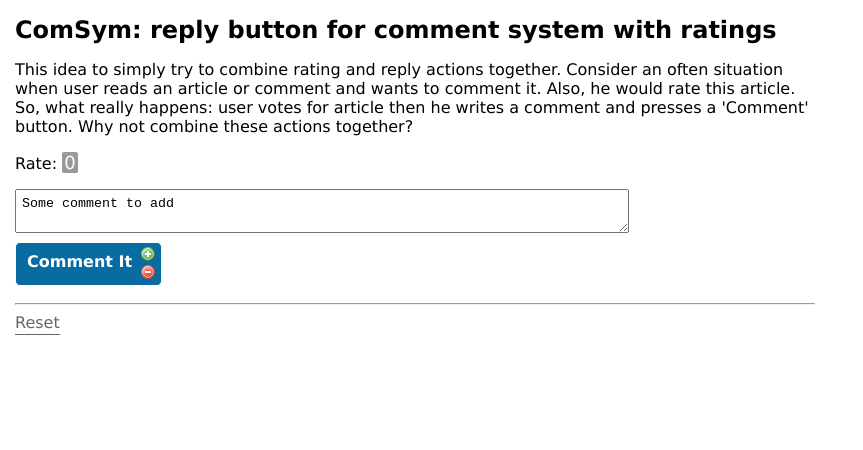
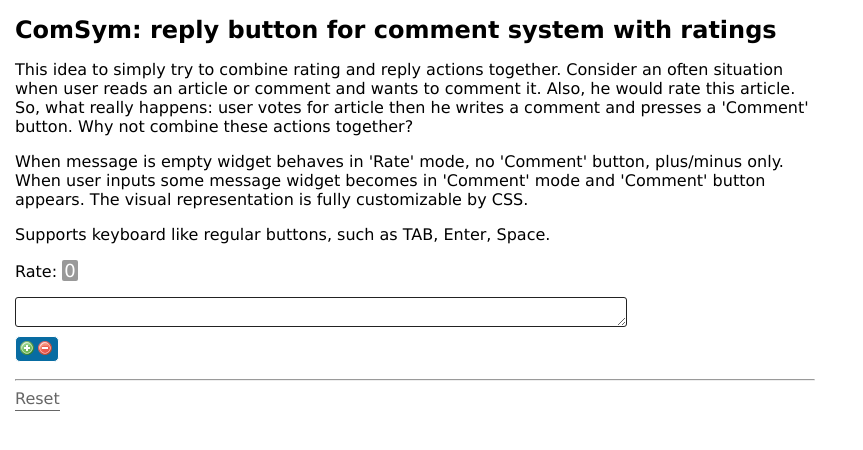
Before and after one commit to knell/comsym, a plain HTML site: page index.html in a window 1280 px wide. Shown: the whole page, without its empty margins (0-863 px from the left). Drawn offline with Linux system fonts and the light colour scheme.

Commit message:
Added textarea and project became a widget

```diff
--- a/comsym.css
+++ b/comsym.css
@@ -63,6 +63,30 @@ textarea {
 
 /* -----------  ComSym  -------------- */
 
+/* Widget */
+
+.comsym-widget {
+
+}
+
+.comsym-mode_rate {
+
+}
+
+.comsym-mode_comment {
+
+}
+
+/* Mode: Comment */
+
+.comsym-comment_area {
+	padding: 5px;
+	border-radius:         3px;
+	-moz-border-radius:    3px;
+	-webkit-border-radius: 3px;
+	border: 1px solid #222;
+}
+
 .comsym-btn {
 	border: 1px solid #fff;
 	border-radius:         5px;
@@ -76,6 +100,8 @@ textarea {
 	position: relative;
 	margin: 5px 0;
 	cursor: pointer;
+	font-family: Verdana;
+	font-size: 14px;
 }
 
 .comsym-label_holder {
@@ -102,11 +128,14 @@ textarea {
 }
 
 .comsym-plus_btn, .comsym-minus_btn {
+	display: block;
 	cursor: pointer;
 	padding: 1px;
 	width: 16px;
 	height: 16px;
 	background-repeat: no-repeat;
+	border: 0;
+	background-color: transparent;
 }
 
 .comsym-plus_btn {
@@ -124,3 +153,21 @@ textarea {
 .comsym-when_on_minus {
 	background-color: #FD856E;
 }
+
+/* Mode: Rate */
+.comsym-mode_rate .comsym-plusminus_holder {
+	width: 36px;
+}
+
+.comsym-mode_rate .comsym-plus_btn,
+.comsym-mode_rate .comsym-minus_btn {
+	float: left;
+}
+
+.comsym-mode_rate .comsym-label_holder {
+	display: none;
+}
+
+.comsym-mode_rate .comsym-comment_area {
+	height: 18px;
+}
--- a/comsym.js
+++ b/comsym.js
@@ -2,7 +2,9 @@ var ComSym_ReplyBtn = Class.create({
 	initialize: function (opts) {
 		var defOpts = {
 			'elem':         null,  // id or Element
-			'label':        '',
+			'rateLabel':    'Rate',
+			'commentLabel': 'Comment',
+			'comment':      '',
 			'onClick':      Prototype.emptyFunction,
 			'onPlusClick':  Prototype.emptyFunction,
 			'onMinusClick': Prototype.emptyFunction
@@ -10,24 +12,45 @@ var ComSym_ReplyBtn = Class.create({
 
 		this.opts = Object.extend(Object.clone(defOpts), opts || {});
 		this.elem = $(this.opts.elem);
-		this.btn  = this._createBtn();
+		this.mode = this.opts.comment.empty() ? 'rate' : 'comment';
+		this.wgt  = this._createWidget();
 
-		this.elem.update();
-		this.elem.appendChild(this.btn);
+		this.elem.update('');
+		this.elem.appendChild(this.wgt);
+		this._updateWidget();
+	},
+	_createWidget: function () {
+		this.msg = new Element('textarea', { 'className': 'comsym-comment_area' });
+		var bh  = new Element('div');
+		this.btn = this._createBtn();
+		bh.appendChild(this.btn);
+		var wgt = new Element('div', { 'className': 'comsym-widget' });
+		wgt.appendChild(this.msg);
+		wgt.appendChild(bh);
+
+		this.msg.observe('keyup', this._onMessageKeyUp.bindAsEventListener(this));
+
+		return wgt;
 	},
 	_createBtn: function () {
-		var label = (this.opts.label || this.elem.innerHTML).escapeHTML();
-		var plus  = new Element('div', { 'className': 'comsym-plus_btn' });
-		var minus = new Element('div', { 'className': 'comsym-minus_btn' });
+		var title = this.mode == 'comment'
+			? this.opts.commentLabel
+			: this.opts.rateLabel;
+		if (title.empty())
+			title = this.elem.innerHTML;
+		title = title.escapeHTML();
+
+		var plus  = new Element('div', { 'className': 'comsym-plus_btn', 'tabIndex': 0 });
+		var minus = new Element('div', { 'className': 'comsym-minus_btn', 'tabIndex': 0 });
 		var pm_holder = new Element('div', { 'className': 'comsym-plusminus_holder' });
 		pm_holder.appendChild(plus);
 		pm_holder.appendChild(minus);
 
-		var label    = new Element('div', { 'className': 'comsym-label' }).update(label);
+		this.label   = new Element('div', { 'className': 'comsym-label' }).update(title);
 		var l_holder = new Element('div', { 'className': 'comsym-label_holder' });
-		l_holder.appendChild(label);
+		l_holder.appendChild(this.label);
 
-		var btn = new Element('div', { 'className': 'comsym-btn' });
+		var btn = new Element('div', { 'className': 'comsym-btn', 'tabIndex': 0 });
 		btn.appendChild(l_holder);
 		btn.appendChild(pm_holder);
 
@@ -35,13 +58,24 @@ var ComSym_ReplyBtn = Class.create({
 		plus.observe('click', this._onPlus.bindAsEventListener(this));
 		minus.observe('click', this._onMinus.bindAsEventListener(this));
 
+		// Keyboard Enter and Space
+		btn.observe('keyup', this._onKeyUp.bindAsEventListener(this, this._onClick.bind(this)));
+		plus.observe('keyup', this._onKeyUp.bindAsEventListener(this, this._onPlus.bind(this)));
+		minus.observe('keyup', this._onKeyUp.bindAsEventListener(this, this._onMinus.bind(this)));
+
 		plus.observe('mouseover', this._overPlus.bindAsEventListener(this));
+		plus.observe('focus',     this._overPlus.bindAsEventListener(this));
+		plus.observe('mouseout',  this._onOutPlus.bindAsEventListener(this));
+		plus.observe('blur',      this._onOutPlus.bindAsEventListener(this));
+
 		minus.observe('mouseover', this._overMinus.bindAsEventListener(this));
-		plus.observe('mouseout', this._onOutPlus.bindAsEventListener(this));
-		minus.observe('mouseout', this._onOutMinus.bindAsEventListener(this));
+		minus.observe('focus',     this._overMinus.bindAsEventListener(this));
+		minus.observe('mouseout',  this._onOutMinus.bindAsEventListener(this));
+		minus.observe('blur',      this._onOutMinus.bindAsEventListener(this));
 
 		return btn;
 	},
+	// private:
 	_onClick: function (ev) {
 		this.opts.onClick(ev);
 	},
@@ -65,4 +99,37 @@ var ComSym_ReplyBtn = Class.create({
 	_onOutMinus: function (ev) {
 		this.btn.removeClassName('comsym-when_on_minus');
 	},
+	_onKeyUp: function (ev, cb) {
+		if (ev.keyCode == 32 || ev.keyCode == 13)
+			cb(ev);
+	},
+	_updateWidget: function () {
+		var l = this.msg.getValue().length;
+		if (l)
+		{
+			this.wgt.removeClassName('comsym-mode_rate');
+			this.wgt.addClassName('comsym-mode_comment');
+			this.setTitle(this.opts.commentLabel);
+		}
+		else
+		{
+			this.wgt.removeClassName('comsym-mode_comment');
+			this.wgt.addClassName('comsym-mode_rate');
+			this.setTitle(this.opts.rateLabel);
+		}
+	},
+	_onMessageKeyUp: function (ev) {
+		this._updateWidget();
+	},
+	// public:
+	getMessage: function () {
+		return this.msg.getValue();
+	},
+	setTitle: function (title) {
+		this.label.update(title);
+	},
+	setMessage: function (msg) {
+		this.msg.setValue(msg);
+		this._updateWidget();
+	}
 });
--- a/index.html
+++ b/index.html
@@ -8,13 +8,14 @@
 	<script type="text/javascript">
 	function postComment(rate)
 	{
-		var msg = $F('comment');
+		var msg = w.getMessage();
 		if (!msg.empty())
 		{
 			var c = new Element('div', { 'className': 'a_comment' });
 			c.appendChild(new Element('em').update('[Rate: ' + rate + '] '));
 			c.appendChild(new Element('span').update(msg));
 			$('comments').appendChild(c);
+		}
 
 		var r = $('rate');
 		var curr = parseInt(r.innerHTML);
@@ -29,7 +30,6 @@
 			r.addClassName('plus');
 		r.update(curr);
 	}
-	}
 
 	function reset()
 	{
@@ -37,14 +37,16 @@
 		r.update(0);
 		r.removeClassName('minus');
 		r.removeClassName('plus');
-		$('comments').update('');
+		$('comments').update();
+		w.setMessage('');
 	}
 
+	var w;
 	Event.observe(window, 'load', function () {
-		var b = new ComSym_ReplyBtn({
-			elem: 'post_comment',
-			onClick: postComment.bind(this, 0),
-			onPlusClick: postComment.bind(this, 1),
+		w = new ComSym_ReplyBtn({
+			elem:        'comsym',
+			onClick:      postComment.bind(this, 0),
+			onPlusClick:  postComment.bind(this, 1),
 			onMinusClick: postComment.bind(this, -1)
 		});
 
@@ -59,9 +61,12 @@
 	he would rate this article. So, what really happens: user votes for article then
 	he writes a comment and presses a 'Comment' button. Why not combine these actions
 	together?</p>
+	<p>When message is empty widget behaves in 'Rate' mode, no 'Comment' button, plus/minus
+	only. When user inputs some message widget becomes in 'Comment' mode and 'Comment'
+	button appears. The visual representation is fully customizable by CSS.</p>
+	<p>Supports keyboard like regular buttons, such as TAB, Enter, Space.</p>
 	<p>Rate: <span id="rate">0</span></p>
-	<textarea id="comment">Some comment to add</textarea>
-	<div id="post_comment">Comment it</div>
+	<div id="comsym"></div>
 	<hr/>
 	<span id="reset">Reset</span>
 	<div id="comments"></div>
```
Lines whose indentation alone changed are shown as unchanged.
